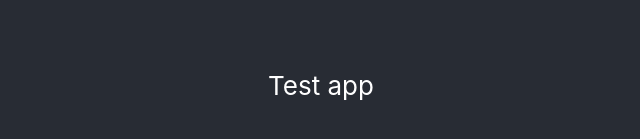
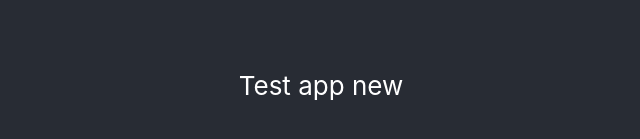
Before and after one commit to PrabhuCE/testApp, a React (Create React App) app: page / in a window 1280 px wide. Shown: the part 315-454 px from the top of the page, without its empty margins (319-959 px from the left). Built offline with nearby package versions, Linux system fonts and the light colour scheme.

Commit message:
test first deployment

```diff
--- a/src/App.js
+++ b/src/App.js
@@ -6,7 +6,7 @@ function App() {
   return (
     <div className="App">
       <header className="App-header">
-        <div>Test app</div>
+        <div>Test app new</div>
       </header>
     </div>
   );
```
